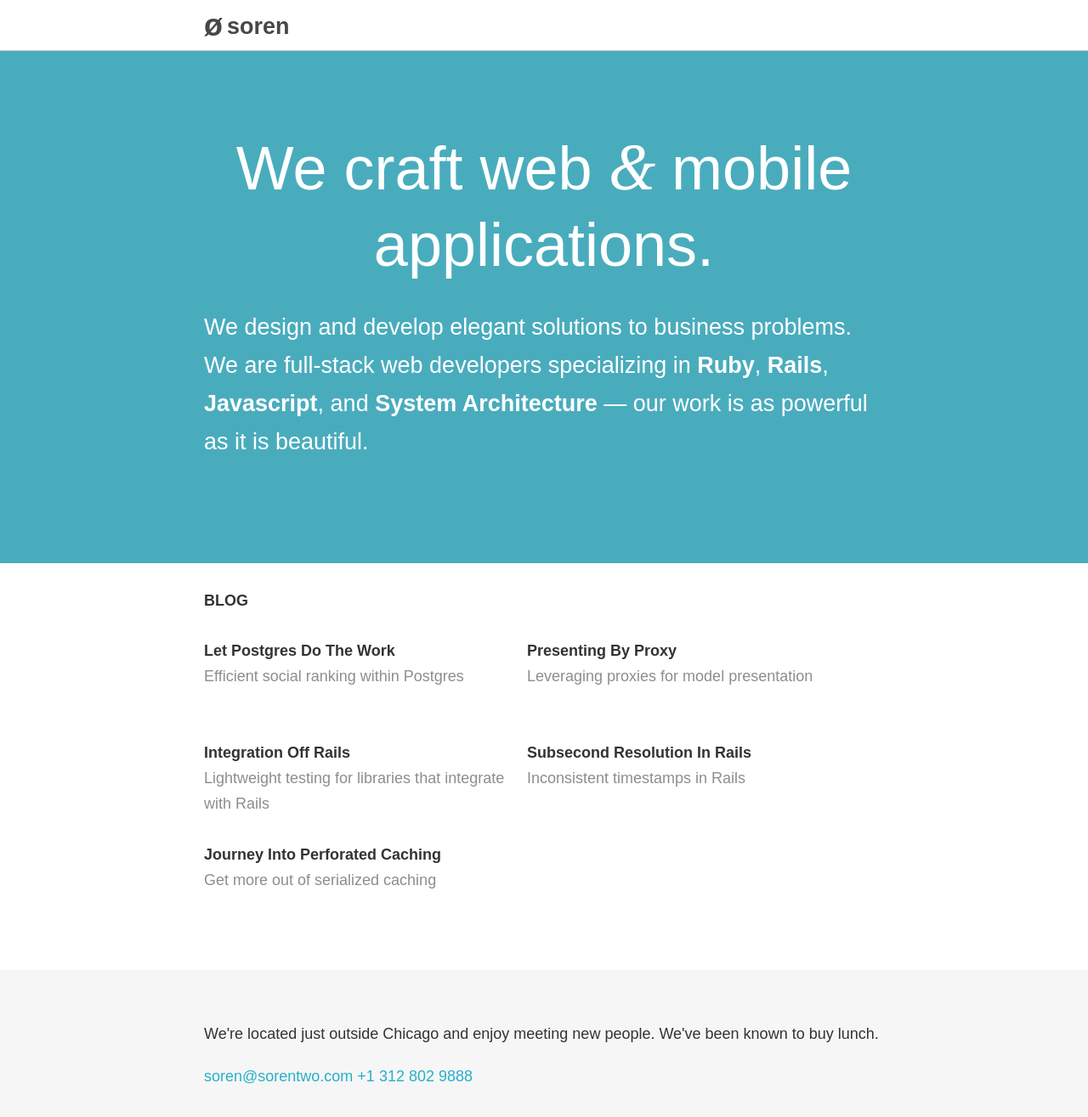
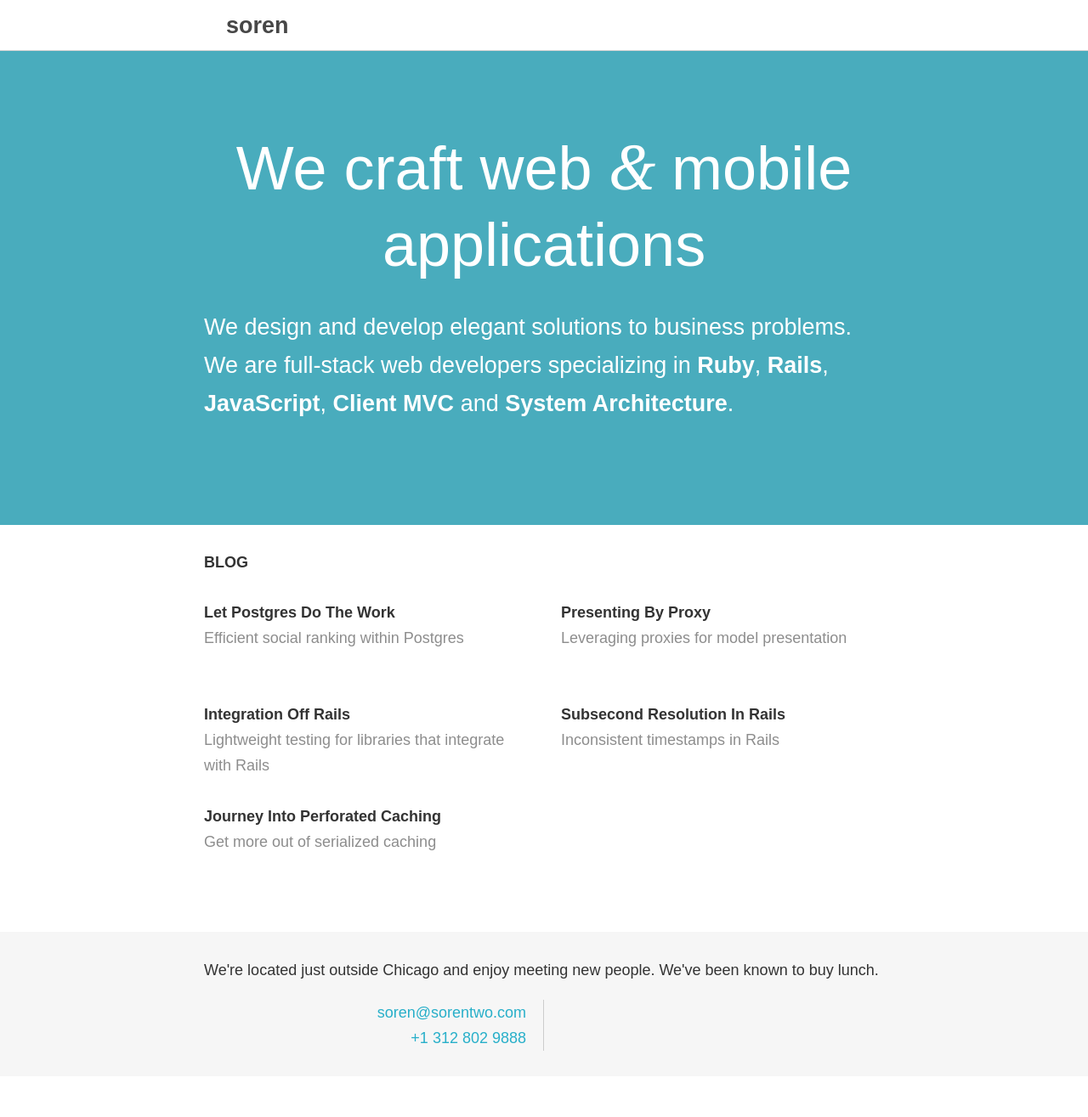
Before and after one commit to sorentwo/soren-website, a Jekyll site: the page built from index.html, in a window 1280 px wide and 1349 px high. Shown: the top 1315 px of the window at 85% size. Built offline with Jekyll 4.4.1, drawn with Linux system fonts in a browser that asks for light colours; Markdown is read by kramdown in place of the engine named in the settings.

Commit message:
Icon styling and remote loading

```diff
--- a/_layouts/default.html
+++ b/_layouts/default.html
@@ -14,7 +14,6 @@
     <script type="text/javascript" src="//use.typekit.net/hhg1uru.js"></script>
     <script type="text/javascript">try{Typekit.load();}catch(e){}</script>
 
-    <link rel="stylesheet" href="http://i.icomoon.io/public/temp/c8151b7a98/Soren/style.css">
     <link rel="stylesheet" href="/stylesheets/styles.css">
     <link rel="stylesheet" href="/stylesheets/pygments.css">
   </head>
@@ -22,8 +21,7 @@
   <body>
     <header>
       <div class="wrapper">
-        <a class="logotype" href="/"><em>ø</em>soren</a>
-        <a class="icon-menu menu-link js-menu" href="#"></a>
+        <a class="logotype" href="/">soren</a>
       </div>
     </header>
 
@@ -48,9 +46,9 @@
         </div>
 
         <nav class="footer-contact contact-there">
+          <a class="icon-feed rss" href="http://blog.sorentwo.com/feed.atom"><span>Feed</span></a>
           <a class="icon-github github" href="https://github.com/sorentwo"><span>Github</span></a>
           <a class="icon-twitter twitter" href="https://twitter.com/sorentwo"><span>Twitter</span></a>
-          <a class="icon-feed rss" href="http://blog.sorentwo.com/feed.atom"><span>Feed</span></a>
         </nav>
       </div>
     </footer>
--- a/index.html
+++ b/index.html
@@ -6,14 +6,14 @@
 <div class="home-primary">
   <div class="wrapper">
     <h1 class="tagline">
-      We craft web <em>&amp;</em> mobile applications.
+      We craft web <em>&amp;</em> mobile applications
     </h1>
 
     <h2 class="intro">
       We design and develop elegant solutions to business problems. We
       are full-stack web developers specializing in <b>Ruby</b>,
-      <b>Rails</b>, <b>Javascript</b>, and <b>System Architecture</b>
-      &mdash; our work is as powerful as it is beautiful.
+      <b>Rails</b>, <b>JavaScript</b>, <b>Client MVC</b> and <b>System
+      Architecture</b>.
     </h2>
   </div>
 </div>
--- a/stylesheets/styles.css
+++ b/stylesheets/styles.css
@@ -1,8 +1,35 @@
 /* Colors
  * Darkest Gray: #333333
+ * VLight Gray:  #cccccc;
  * Light Gray:   #8d8d8d
  * Highlight:    #27afc9;
 */
+
+/* Fonts -------------------------------------------------------------------- */
+
+@font-face {
+	font-family: 'icomoon';
+	src:url('https://s3.amazonaws.com/assets.sorentwo.com/icomoon.eot');
+	src:url('https://s3.amazonaws.com/assets.sorentwo.com/icomoon.eot?#iefix') format('embedded-opentype'),
+		url('https://s3.amazonaws.com/assets.sorentwo.com/icomoon.ttf') format('truetype'),
+		url('https://s3.amazonaws.com/assets.sorentwo.com/icomoon.woff') format('woff'),
+		url('https://s3.amazonaws.com/assets.sorentwo.com/icomoon.svg#icomoon') format('svg');
+	font-weight: normal;
+	font-style: normal;
+}
+
+[class^="icon-"], [class*=" icon-"] {
+	font-family: 'icomoon';
+	speak: none;
+	font-style: normal;
+	font-weight: normal;
+	font-variant: normal;
+	text-transform: none;
+	line-height: 1;
+
+	-webkit-font-smoothing: antialiased;
+	-moz-osx-font-smoothing: grayscale;
+}
 
 /* Global ------------------------------------------------------------------- */
 
@@ -16,10 +43,27 @@
 }
 
 body {
-  /* background: url("/images/measure.png") repeat; */
   font: 18px/30px "proxima-nova-1", "proxima-nova-2", sans-serif;
   color: #333;
   padding-top: 60px;
+}
+
+/* Icons ------------------------------------------------------------------- */
+
+.icon-github:before {
+	content: "\e600";
+}
+.icon-twitter:before {
+	content: "\e601";
+}
+.icon-feed:before {
+	content: "\e602";
+}
+.icon-menu:before {
+	content: "\e603";
+}
+.icon-soren-logo:before {
+	content: "\e604";
 }
 
 /* Type --------------------------------------------------------------------- */
@@ -113,18 +157,23 @@
   font-weight: 600;
 }
 
-.logotype em {
-  font-size: 36px;
-  font-style: normal;
+.logotype:before {
+  font-family: "icomoon";
+  content: "\e604";
+  display: block;
+  float: left;
   margin-right: 5px;
-  vertical-align: -2px;
+
+  transform-origin: 16px 0;
+
+  -webkit-transition: all 0.5s ease;
+     -moz-transition: all 0.5s ease;
+          transition: all 0.5s ease;
 }
 
-.menu-link {
-  color: #333;
-  float: right;
-  font-size: 22px;
-  line-height: 60px;
+.logotype:hover:before {
+  color: #27afc9;
+  transform: rotateY(360deg);
 }
 
 .wrapper {
@@ -140,27 +189,75 @@
 footer {
   background: #f6f6f6;
   margin-top: 30px;
-  padding: 60px 0 30px;
+  overflow: hidden;
+  padding: 30px 0 30px;
+}
+
+.footer-contact {
+  float: left;
+  width: 50%;
+}
+
+.contact-here {
+  border-right: 1px solid #ccc;
+  padding-right: 20px;
+  text-align: right;
+}
+
+.contact-here a {
+  display: block;
 }
 
 .contact-there {
-  float: right;
+  padding: 17px 0 0 20px;
 }
 
 .contact-there a {
   color: #8d8d8d;
-  margin-left: 20px;
-  font-size: 22px;
+  font-size: 30px;
+  margin-right: 20px;
+  position: relative;
+
+  -webkit-transition: color 0.3s ease;
+     -moz-transition: color 0.3s ease;
+          transition: color 0.3s ease;
+}
+
+.contact-there a:last-child {
+  margin-right: 0;
+}
+
+.contact-there a:hover {
+  color: #333333;
 }
 
 .contact-there span {
-  font-size: 0;
+  background: #fff;
+  border-radius: 3px;
+  bottom: 0;
+  font-family: "proxima-nova-1", "proxima-nova-2", sans-serif;
+  font-size: 18px;
+  left: -20px;
+  opacity: 0;
+  padding: 3px;
+  position: absolute;
+  text-align: center;
+  width: 70px;
+
+  -webkit-transition: all 0.3s ease;
+     -moz-transition: all 0.3s ease;
+          transition: all 0.3s ease;
+}
+
+.contact-there a:hover span {
+  bottom: 40px;
+  opacity: 1.0;
 }
 
 /* Content ----------------------------------------------------------------- */
 
 .home-primary {
-  background: #49acbd; /* #6fcee3; */
+  background: #49acbd;
   color: #fff;
   padding: 90px;
 }
@@ -202,12 +299,14 @@
   width: 47.5%;
 }
 
-.blog-entry :nth-child(odd) {
+.blog-entry:nth-child(odd) {
   margin-right: 5%;
 }
 
 .blog-entry h3 {
-  transition: color 0.5s ease;
+  -webkit-transition: color 0.3s ease;
+     -moz-transition: color 0.3s ease;
+          transition: color 0.3s ease;
 }
 
 .blog-entry:hover h3 {
@@ -217,3 +316,44 @@
 .blog-entry p {
   color: #8d8d8d;
 }
+
+/* Media Queries ------------------------------------------------------------- */
+
+@media (max-width: 320px) {
+  .wrapper {
+    padding: 0 20px;
+  }
+
+  .footer-contact {
+    border: none;
+    float: none;
+    padding: 0;
+    text-align: center;
+    width: auto;
+  }
+
+  .contact-here {
+    margin-bottom: 15px;
+  }
+
+  .home-primary {
+    padding: 30px 0;
+    margin-bottom: 30px;
+  }
+
+  .tagline {
+    font-size: 48px;
+    line-height: 60px;
+  }
+
+  .intro {
+    font-size: 18px;
+    line-height: 30px;
+  }
+
+  .blog-entry {
+    float: none;
+    margin-bottom: 15px;
+    width: auto;
+  }
+}
```
